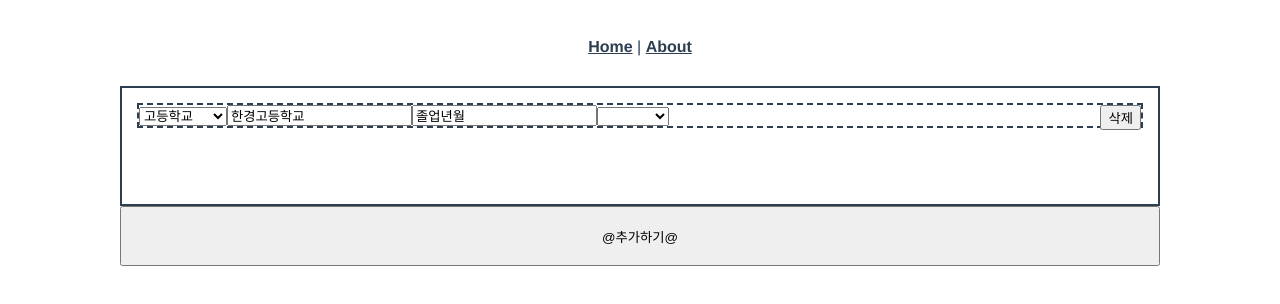
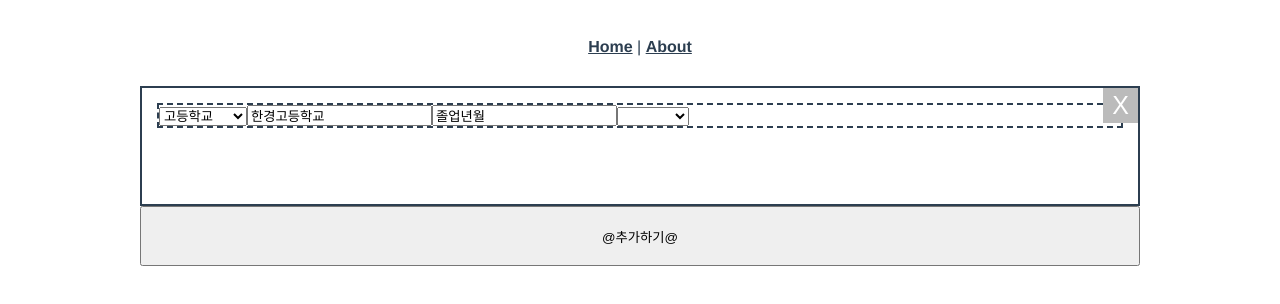
Before and after one commit to wkjung0624/Career-Block, a Vue app in the folder front-end/: page /education in a window 1280 px wide. Both pictures are taken after a click on the button "@추가하기@". Shown: the top 304 px of the page. Built offline with nearby package versions, Linux system fonts and the light colour scheme; a web font is replaced by a local one.

Commit message:
add: Add CSS for deletebutton

```diff
--- a/front-end/src/components/Education.vue
+++ b/front-end/src/components/Education.vue
@@ -20,14 +20,14 @@
                     <option value=4>수료</option>
                     <option value=5>휴학</option>
                 </select>
-                <button style="float:right" @click="delItem(index)">삭제</button>
+                <button class="btn-delete" @click="delItem(index)">X</button>
             </div>
             <div class="row" v-show="item.gubun > 0" >
                 <input type="text" v-model="item.major">
             </div>
         </div>
 
-        <button style="width: 1040px; height:60px;" @click="addItem">@추가하기@</button>
+        <button style="width: 1000px; height:60px;" @click="addItem">@추가하기@</button>
     </div>
 
 </template>
@@ -85,7 +85,7 @@ export default {
 
         overflow: hidden;
         position: relative;
-        width: 1040px;
+        width: 1000px;
         /* padding: 0 0 20px 40px; */
         margin-bottom: 10px;
         background-color: #fff;
@@ -178,4 +178,17 @@ export default {
         margin: 10px;
         border:2px dashed;
     }
+
+    .btn-delete {
+        position: absolute;
+        right: 0px;
+        top: 0px;
+        width: 35px;
+        height: 35px;
+        background-color: RGB(187,187,187);
+        border: 0px;
+        float:right;
+        font-size: 25px;
+        color: white;
+    }
 </style>
```
